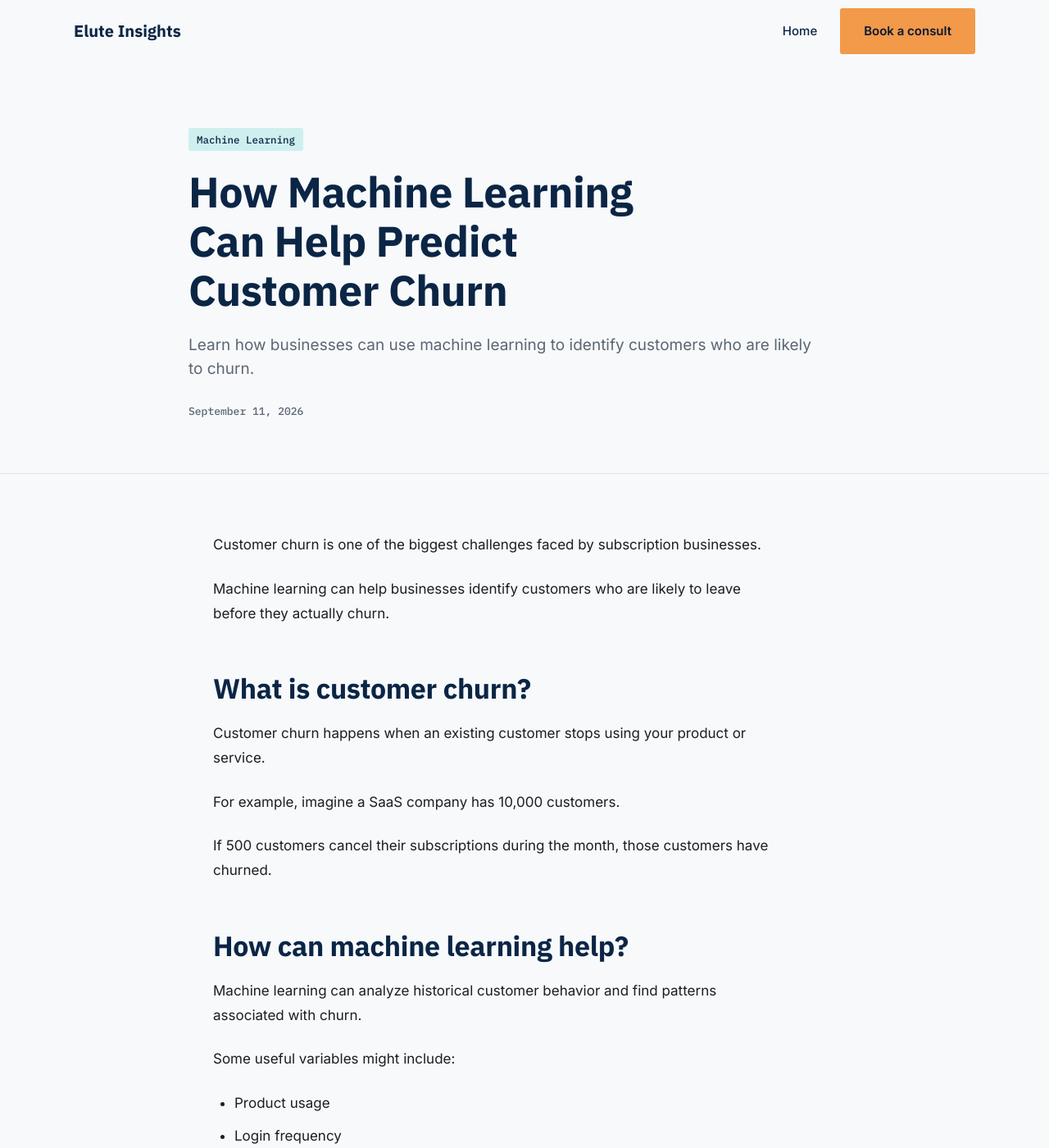
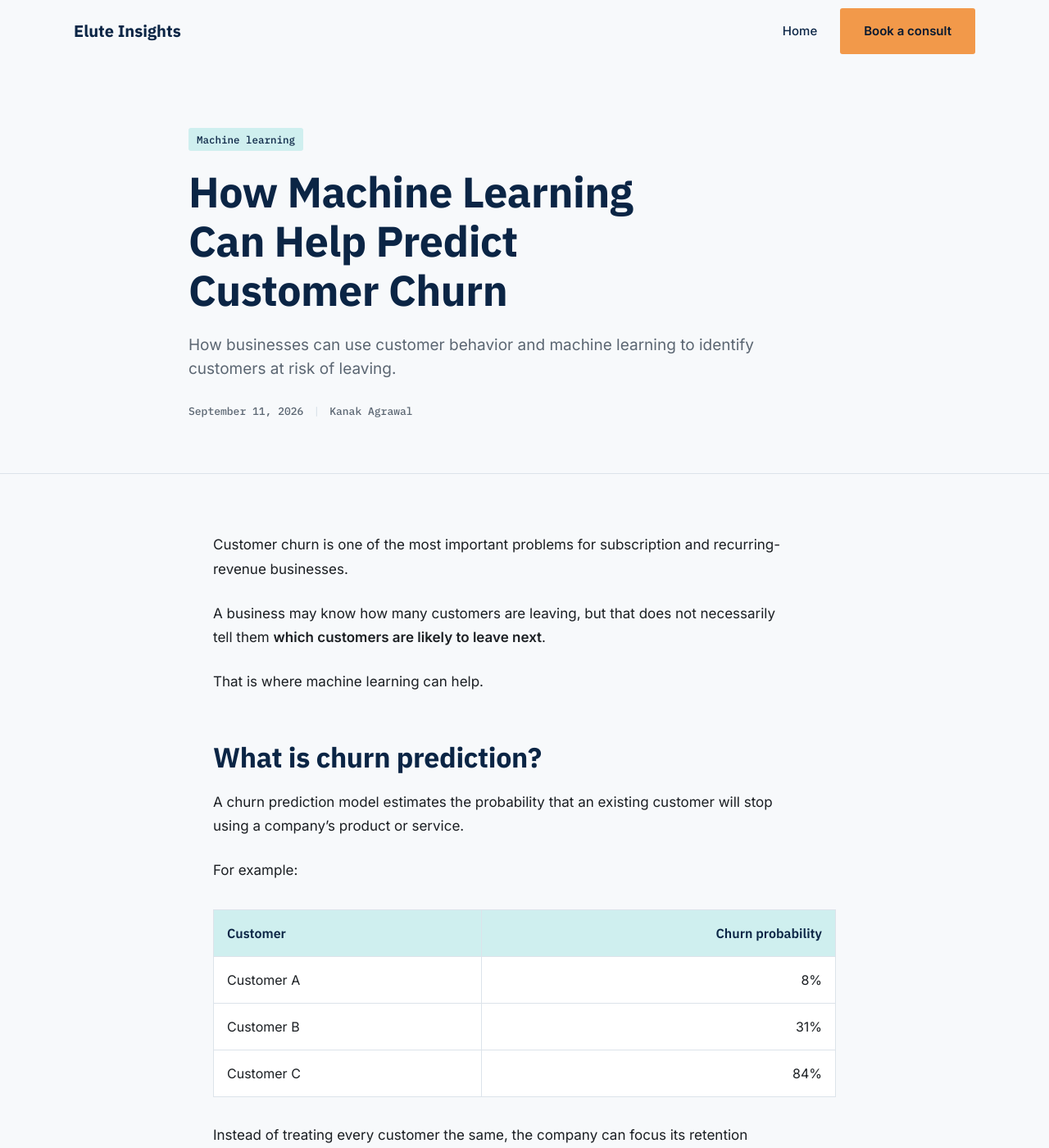
Before and after one commit to kanakagrawaliit-art/elute-insights-website, a Jekyll site: the page built from _posts/2026-09-11-how-machine-learning-predicts-customer-churn.md, in a window 1280 px wide and 1400 px high. Shown: the whole window at 82% size. Built offline with Jekyll 4.4.1, drawn with Linux system fonts in a browser that asks for light colours; some of the changed text lies outside the part shown.

Commit message:
Update 2026-09-11-how-machine-learning-predicts-customer-churn.md

```diff
--- a/_posts/2026-09-11-how-machine-learning-predicts-customer-churn.md
+++ b/_posts/2026-09-11-how-machine-learning-predicts-customer-churn.md
@@ -1,73 +1,70 @@
 ---
 layout: post
 title: "How Machine Learning Can Help Predict Customer Churn"
-description: "Learn how businesses can use machine learning to identify customers who are likely to churn."
+description: "How businesses can use customer behavior and machine learning to identify customers at risk of leaving."
 date: 2026-09-11
-category: Machine Learning
+category: Machine learning
+author: Kanak Agrawal
 ---
 
-Customer churn is one of the biggest challenges faced by subscription businesses.
+Customer churn is one of the most important problems for subscription and recurring-revenue businesses.
 
-Machine learning can help businesses identify customers who are likely to leave before they actually churn.
+A business may know how many customers are leaving, but that does not necessarily tell them **which customers are likely to leave next**.
 
-## What is customer churn?
+That is where machine learning can help.
 
-Customer churn happens when an existing customer stops using your product or service.
+## What is churn prediction?
 
-For example, imagine a SaaS company has 10,000 customers.
+A churn prediction model estimates the probability that an existing customer will stop using a company's product or service.
 
-If 500 customers cancel their subscriptions during the month, those customers have churned.
+For example:
 
-## How can machine learning help?
+| Customer | Churn probability |
+|---|---:|
+| Customer A | 8% |
+| Customer B | 31% |
+| Customer C | 84% |
 
-Machine learning can analyze historical customer behavior and find patterns associated with churn.
+Instead of treating every customer the same, the company can focus its retention efforts on customers showing a high probability of leaving.
 
-Some useful variables might include:
+## What data can be useful?
+
+Useful variables may include:
 
 - Product usage
 - Login frequency
 - Purchase frequency
-- Customer support interactions
-- Subscription duration
-- Recent activity
+- Customer tenure
+- Support interactions
 - Payment history
+- Recent changes in activity
 
-A machine learning model can then generate a churn probability for every customer.
+## Which machine learning models can be used?
 
-For example:
+Several models can work well for churn prediction.
 
-| Customer | Churn Probability |
-|---|---:|
-| Customer A | 8% |
-| Customer B | 23% |
-| Customer C | 82% |
+Common approaches include:
 
-The business can then focus retention efforts on customers with high churn risk.
-
-## Common machine learning models
-
-Several models can be used for churn prediction:
-
-- Logistic Regression
-- Random Forest
+- Logistic regression
+- Random forest
 - XGBoost
 - LightGBM
-- Neural Networks
+- Neural networks
 
-The best model depends on the size, quality, and characteristics of the available data.
+The best model depends on the size and characteristics of the data.
 
-## The real value is taking action
+## Prediction alone is not enough
 
-Predicting churn alone isn't enough.
+A churn model only creates value when the prediction is connected to an action.
 
-Businesses need to connect predictions with actions.
+For example, high-risk customers could receive:
 
-For example, a high-risk customer could receive:
+- Personalized outreach
+- Retention offers
+- Product recommendations
+- Additional onboarding
+- Customer support
 
-- A personalized offer
-- A retention discount
-- Product recommendations
-- Customer support outreach
-- Educational content
+The goal is therefore not simply to predict churn.
 
-This is where churn prediction becomes valuable for the business.
+The goal is to identify customers where an intervention can change the outcome.
```
